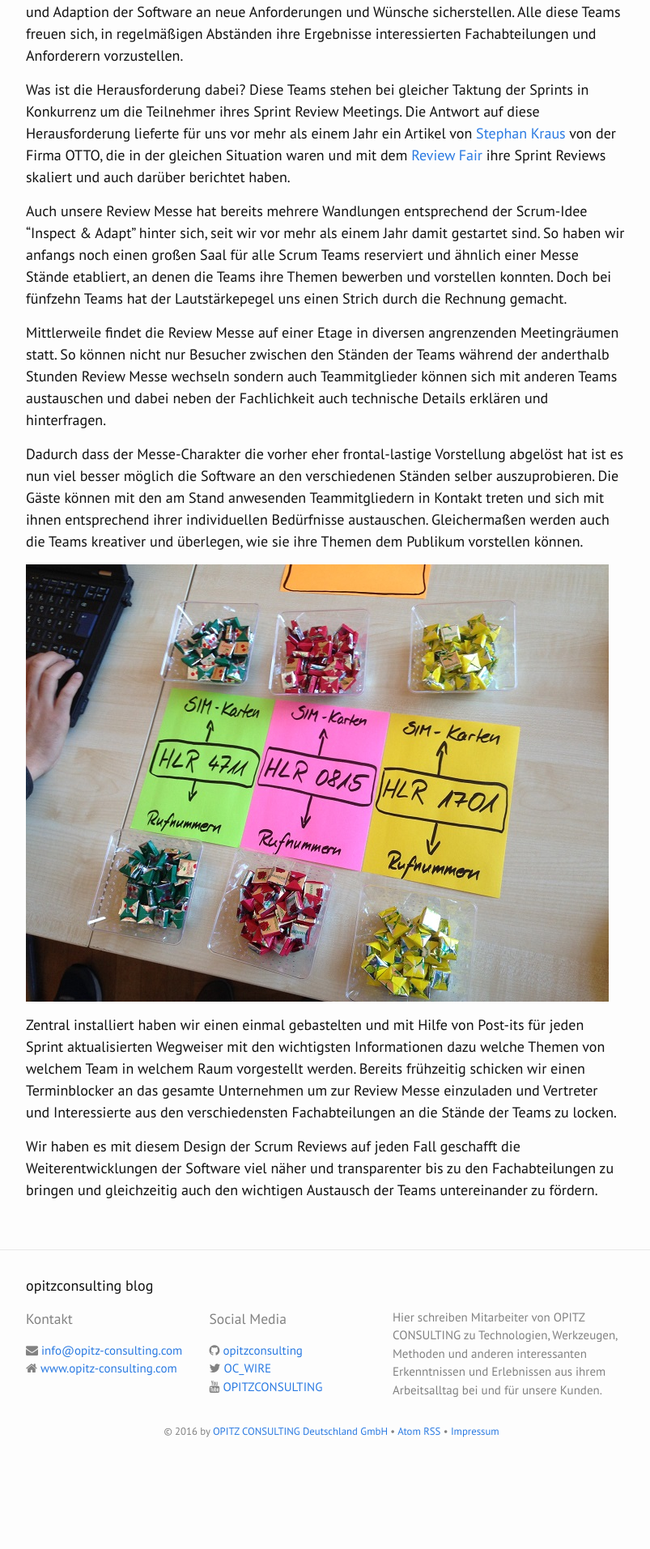
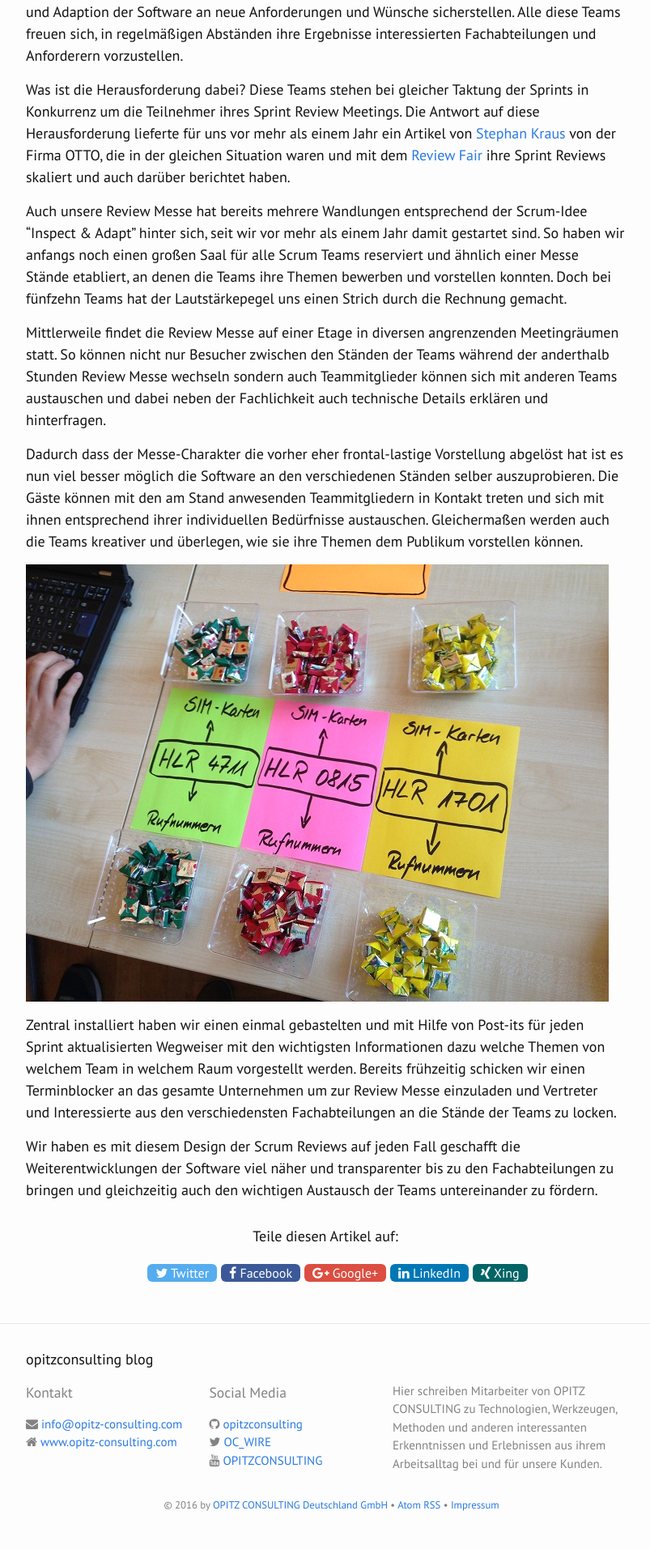
Before and after one commit to opitzconsulting/opitzconsulting.github.io, a Jekyll site: the page built from _posts/2016-04-24-skaliertes-scrum-und-die-sprint-review-messe.md, in a window 1280 px wide. Shown: the part 980-2893 px from the top of the page at 81% size, without its empty margins (238-1041 px from the left). Built offline with Jekyll 4.4.1, drawn with Linux system fonts in a browser that asks for light colours; nearby versions of some CDN libraries; before the commit the page ends 2802 px from its top, so only the background shows below that.

Commit message:
add share buttons

```diff
--- /dev/null
+++ b/_includes/share.html
@@ -0,0 +1,8 @@
+<p>Teile diesen Artikel auf:</p>
+<ul class="services">
+  <li class="twitter"><a href="http://twitter.com/share?text={{ page.title | url_encode }}&url={{ site.url }}{{ page.url }}&via={{ site.twitter_username }}&related={{ site.twitter_username }}"><i class="fa fa-twitter"></i> Twitter</a></li>
+  <li class="facebook"><a href="http://www.facebook.com/sharer.php?u={{ site.url }}{{ page.url }}&p[title]={{ page.title | url_encode }}"><i class="fa fa-facebook"></i> Facebook</a></li>
+  <li class="google-plus"><a href="https://plus.google.com/share?url={{ site.url }}{{ page.url }}"><i class="fa fa-google-plus"></i> Google+</a></li>
+  <li class="linkedin"><a href="http://www.linkedin.com/shareArticle?mini=true&url={{ site.url }}{{ page.url }}&title={{ page.title | url_encode }}&summary={{ page.excerpt | strip_html }}&source={{ site.url }}"><i class="fa fa-linkedin"></i> LinkedIn</a></li>
+  <li class="xing"><a href="https://www.xing.com/spi/shares/new?url={{ site.url }}{{ page.url }}"><i class="fa fa-xing"></i> Xing</a></li>
+</ul>
--- a/_layouts/post.html
+++ b/_layouts/post.html
@@ -43,4 +43,8 @@ layout: default
     {{ content }}
   </div>
 
+  <div class="share">
+	{% include share.html %}
+  </div>
+
 </article>
--- a/_sass/_layout.scss
+++ b/_sass/_layout.scss
@@ -92,7 +92,58 @@
     }
 }
 
+/**
+ * Share Buttons
+ */
+.share {
 
+	p {
+		text-align: center;
+	}
+
+	ul {
+		list-style: none;
+		text-align: center;
+	}
+
+	li {
+		font-size: 16px;
+		display: inline-block;
+		margin: 5px 0;
+	}
+
+	a {
+		padding: 1px 10px;
+		border-radius: 6px;
+		color: #ffffff;
+	}
+
+	a:hover {
+		color: rgba(255,255,255,0.75);
+		text-decoration: none;
+	}
+
+	li.twitter a {
+		background-color: #55acee;
+	}
+
+	li.facebook a {
+		background-color: #3b5998;
+	}
+
+	li.google-plus a {
+		background-color: #dc4e41;
+	}
+
+	li.linkedin a {
+		background-color: #0077b5;
+	}
+
+	li.xing a {
+		background-color: #026466;
+	}
+
+}
 
 /**
  * Site footer
```
